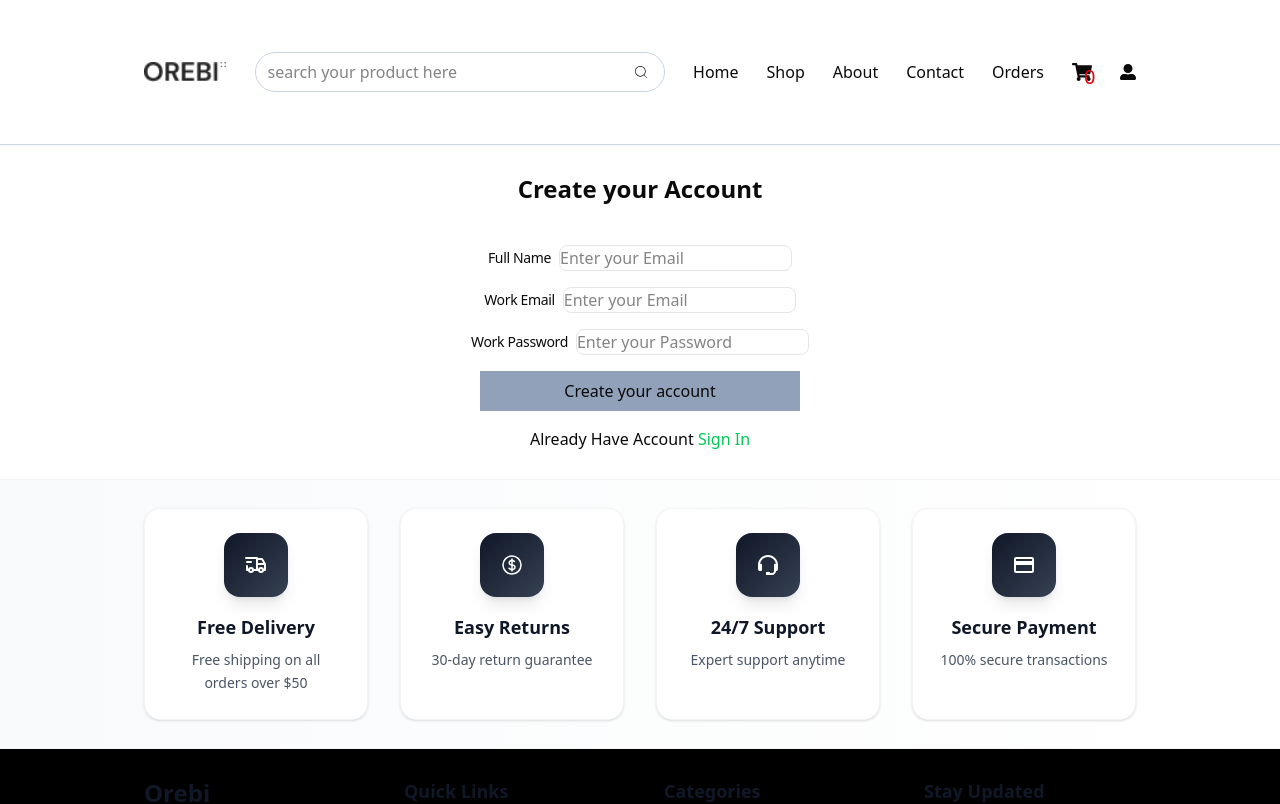
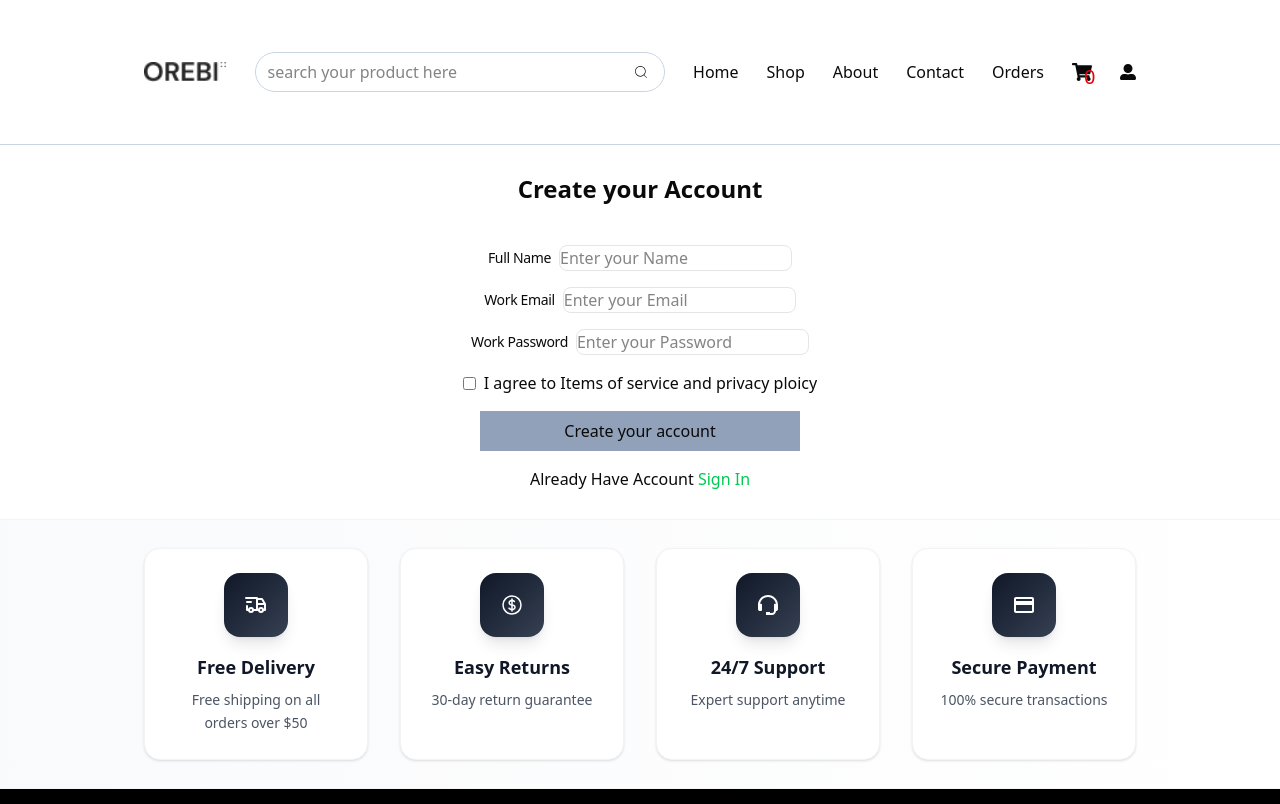
Before and after one commit to jillur984/full-stack-e-commerce-with-dashboard, a React (Vite) app in the folder client/: page /signup in a window 1280 px wide. Shown: the top 804 px of the page. Built offline with nearby package versions, Linux system fonts and the light colour scheme.

Commit message:
login validate

```diff
--- a/client/src/pages/Signup.jsx
+++ b/client/src/pages/Signup.jsx
@@ -1,28 +1,85 @@
 import Container from '@/components/Container'
-import React from 'react'
+import React, { useEffect, useState } from 'react'
 import { cn } from '../components/ui/cn'
 import Title from '@/components/Title'
 import Input, { Label } from '@/components/Input'
-import { Link } from 'react-router-dom'
+import { Link, useNavigate } from 'react-router-dom'
 
 const Signup = ({className}) => {
+
+
+  // initial state
+
+  const[clientName,setClientName]=useState('')
+  const[email,setEmail]=useState('')
+  const[password,setPassword]=useState('')
+  const[checked,setChecked]=useState(false)
+
+  // error state
+
+  const[errorClientName,setErrorClientName]=useState('')
+  const[errorEmail,setErrorEmail]=useState('')
+  const[errorPassword,setErrorPassword]=useState('')
+
+  const navigate=useNavigate();
+
+  const token=localStorage.getItem('token')
+
+  // console.log("token",token)
+
+  useEffect(()=>{
+      if(token) navigate('/')
+  },[token])
+
+
+  const handleName=(e)=>{
+   setClientName(e.target.value)
+   setErrorClientName('')
+  }
+
+  const handleEmail=(e)=>{
+    setEmail(e.target.value)
+    setErrorEmail('')
+  }
+
+  const handlePassword=(e)=>{
+     setPassword(e.target.value)
+     setErrorPassword("")
+  }
+
+
+  const handleSignUp=async(e)=>{
+     e.preventDefault()
+     if(!clientName){
+      setErrorClientName("Enter your Name")
+     }
+  }
+
+
   return (
     <Container>
       <Title className='text-center mb-10'>Create your Account</Title>
        <div className='flex flex-col gap-4 items-center justify-center'>
        <div className='flex gap-2 items-center'>
           <Label htmlFor="Name" className="font-normal">Full Name</Label>
-          <Input placeholder="Enter your Email" type="text"/>
+          <Input placeholder="Enter your Name" type="text" value={clientName} onChange={handleName}/>
         </div>
+        {
+          errorClientName && <p className='text-red'>{errorClientName}</p>
+        }
          <div className='flex gap-2 items-center'>
           <Label htmlFor="email" className="font-normal">Work Email</Label>
-          <Input placeholder="Enter your Email" type="email"/>
+          <Input placeholder="Enter your Email" type="email" value={email} onChange={handleEmail}/>
         </div>
         <div className='flex gap-2 items-center '>
           <Label htmlFor="password" className="font-normal">Work Password</Label>
-          <Input className="border" placeholder="Enter your Password" type="password"/>
+          <Input className="border" placeholder="Enter your Password" type="password" value={password} onChange={handlePassword}/>
         </div>
-        <button className='bg-slate-400 max-w-80 w-full p-2'>Create your account</button>
+        <div className='flex items-center gap-2'>
+          <input type='checkbox'/>
+          <p>I agree to Items of service and privacy ploicy</p>
+        </div>
+        <button onClick={handleSignUp} className='bg-slate-400 max-w-80 w-full p-2'>Create your account</button>
         <p>Already Have Account{""} <Link to="/signin"><span className='text-green-500'>Sign In</span></Link></p>
        </div>
     </Container>
```
